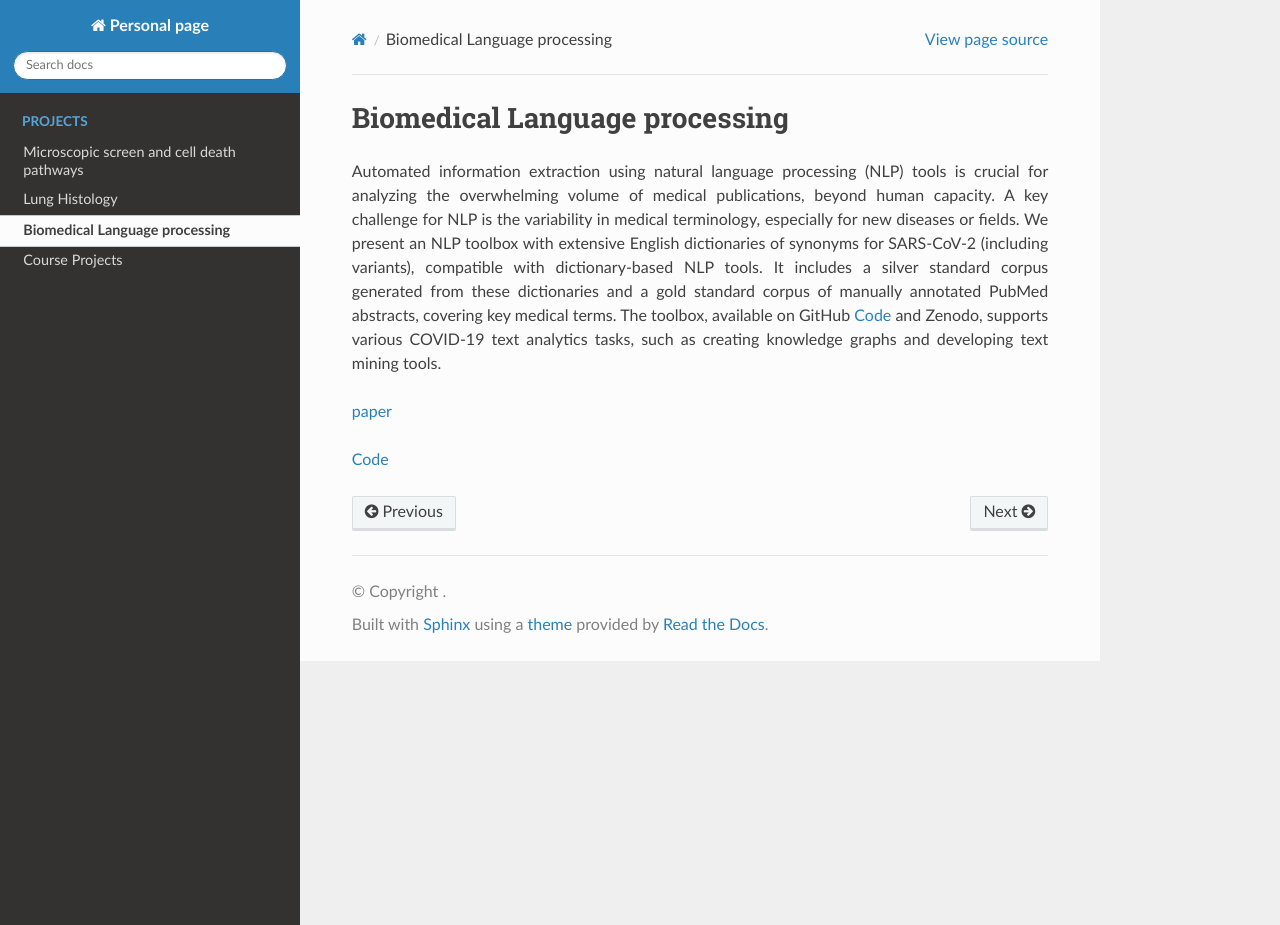
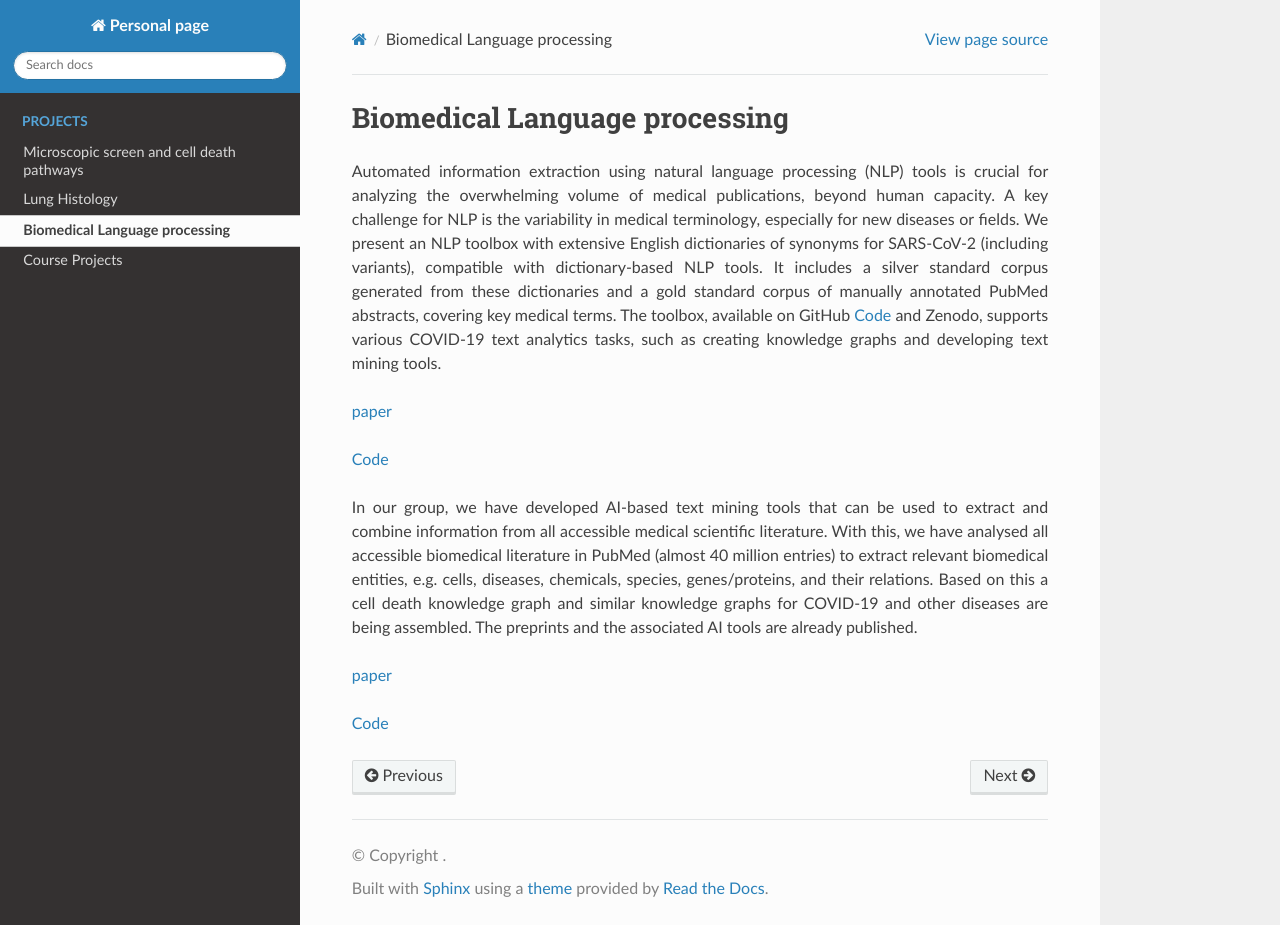
Before and after one commit to SalmaKazemiRashed/ImSalmaKRashed, a Sphinx documentation site: the page built from doc/NLP-feature.md, in a window 1280 px wide and 925 px high. Built offline with Sphinx 7.4.7 and the Read the Docs theme 3.1.0, drawn with Linux system fonts in a browser that asks for light colours.

Commit message:
Update NLP-feature.md

```diff
--- a/doc/NLP-feature.md
+++ b/doc/NLP-feature.md
@@ -7,3 +7,11 @@ Automated information extraction using natural language processing (NLP) tools i
 [paper](https://arxiv.org/abs/2003.09865)
 
 [Code](https://github.com/Aitslab/corona.git)
+
+
+
+In our group, we have developed AI-based text mining tools that can be used to extract and combine information from all accessible medical scientific literature. With this, we have analysed all accessible biomedical literature in PubMed (almost 40 million entries) to extract relevant biomedical entities, e.g. cells, diseases, chemicals, species, genes/proteins, and their relations. Based on this a cell death knowledge graph and similar knowledge graphs for COVID-19 and other diseases are being assembled. The preprints and the associated AI tools are already published.
+
+[paper](https://arxiv.org/abs/2304.07805)
+
+[Code](https://github.com/Aitslab/EasyNER)
```
